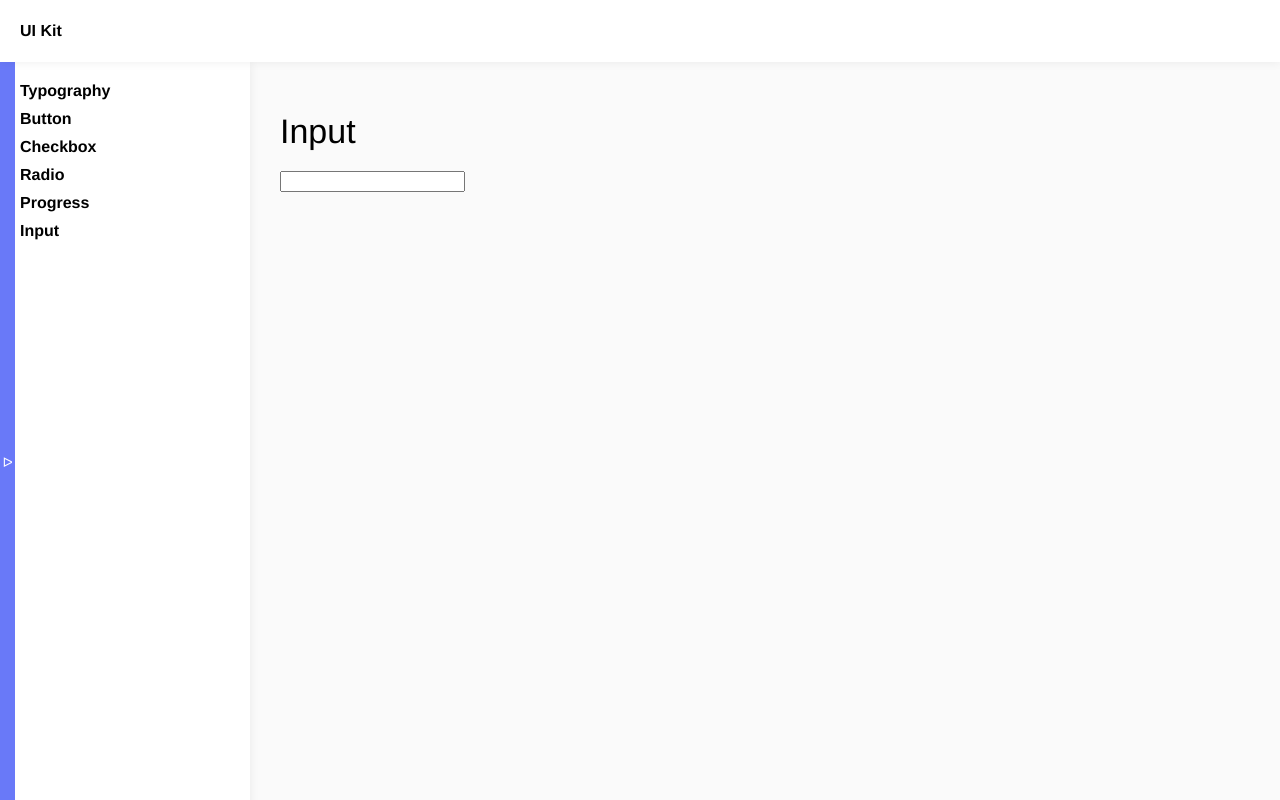
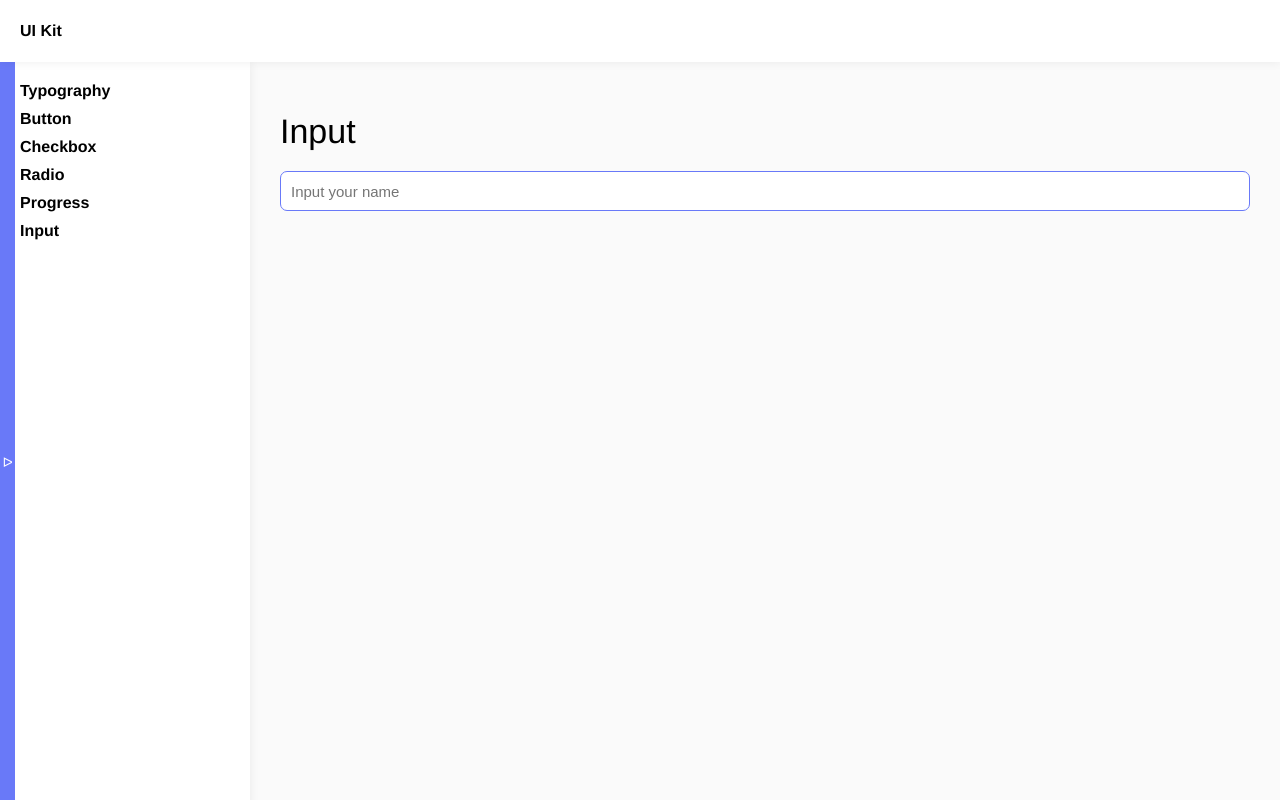
Before and after one commit to Julyme3/ui-components, a Vue app: page /input in a window 1280 px wide. Built offline with nearby package versions, Linux system fonts and the light colour scheme.

Commit message:
styles for Input component

```diff
--- a/src/components/input/Input.vue
+++ b/src/components/input/Input.vue
@@ -1,10 +1,81 @@
 <template>
   <div class="input-container">
-    <input type="text" class="input" />
-    <label class="input-label"></label>
+    <input
+      :type="type"
+      class="input-text"
+      :value="value"
+      :placeholder="placeholder"
+      :name="name"
+      :id="name"
+    />
+    <label v-if="label" :for="name" class="input-label">{{ label }}</label>
   </div>
 </template>
 
-<script setup lang="ts"></script>
+<script setup lang="ts">
+const props = defineProps<{
+  type: String
+  label?: String
+  value: String
+  name: String
+  placeholder?: String
+}>()
+</script>
 
-<style scoped lang="less"></style>
+<style scoped lang="less">
+.input {
+  &-container {
+    margin-bottom: 30px;
+    position: relative;
+  }
+  &-error {
+    background: var(--danger);
+    border-radius: 7px;
+    font-size: 13px;
+    color: #fff;
+    padding: 5px;
+  }
+  &-text {
+    position: relative;
+    padding: 0 10px;
+    height: 40px;
+    font-size: 15px;
+    width: 100%;
+    z-index: 1;
+    border: 1px solid var(--primary);
+    border-radius: 7px;
+
+    &:not(:placeholder-shown) + .input-label {
+      z-index: 1;
+      opacity: 1;
+      top: -20px;
+    }
+
+    &:focus + .input-label {
+      z-index: 1;
+      opacity: 1;
+      top: -20px;
+    }
+  }
+  &-label {
+    display: block;
+    position: absolute;
+    top: 20px;
+    opacity: 0;
+    z-index: -1;
+    transition: opaity 0.3s, top 0.3s;
+    font-size: 13px;
+    color: var(--primary);
+    font-weight: bold;
+  }
+}
+
+.v-enter-active,
+.v-leave-active {
+  transition: opacity 0.5s ease;
+}
+.v-enter-from,
+.v-leave-to {
+  opacity: 0;
+}
+</style>
--- a/src/views/InputView.vue
+++ b/src/views/InputView.vue
@@ -1,10 +1,19 @@
 <template>
   <h1 class="heading-1">Input</h1>
-  <Input />
+  <Input
+    name="Your name"
+    label="Your name"
+    :value="nameField"
+    type="text"
+    placeholder="Input your name"
+  />
 </template>
 
 <script setup lang="ts">
 import Input from '@/components/input/Input.vue'
+import { ref } from 'vue'
+
+const nameField = ref('')
 </script>
 
 <style scoped></style>
```
